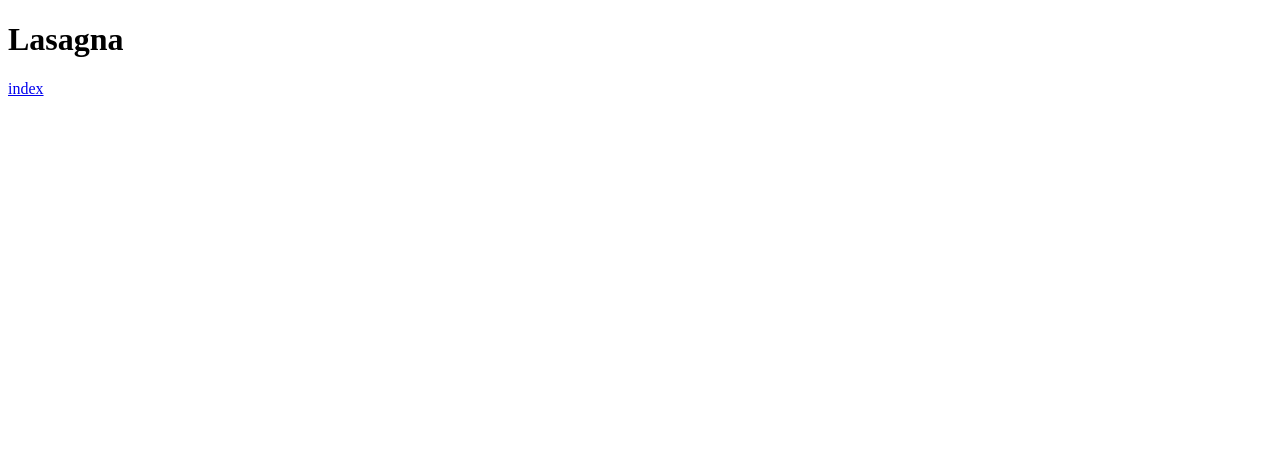
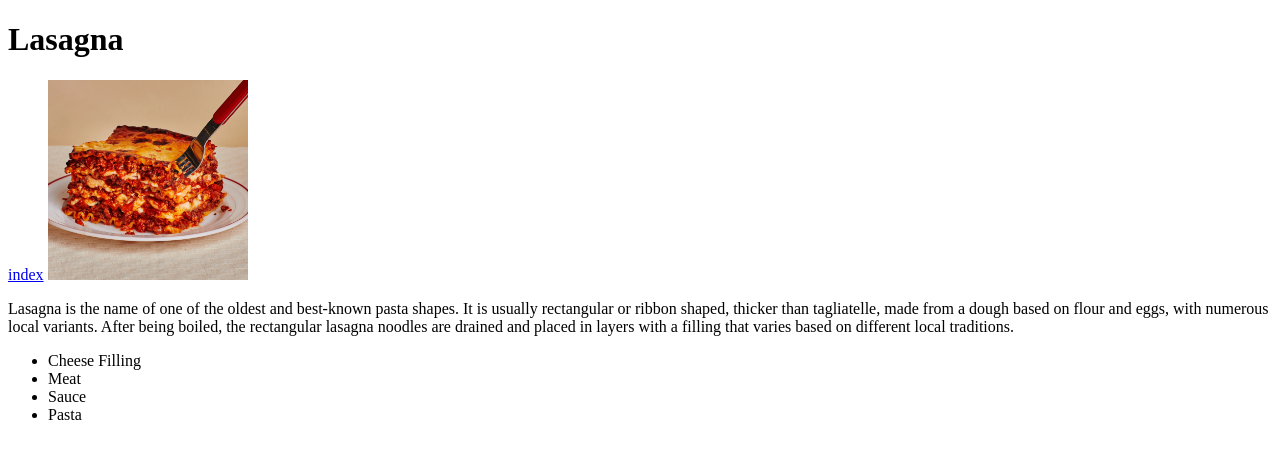
Before and after one commit to belkooo103/odin-recipes, a plain HTML site: page recipes/lasagna.html in a window 1280 px wide. Drawn offline with Linux system fonts and the light colour scheme.

Commit message:
Add lasagna.html

```diff
--- a/recipes/lasagna.html
+++ b/recipes/lasagna.html
@@ -8,5 +8,16 @@
 <body>
     <h1>Lasagna</h1>
     <a href="../index.html">index</a>
+    <img src="../img/lasagna.jpg" alt="Lasagna dish" height="200px">
+    <p> Lasagna is the name of one of the oldest and best-known pasta shapes.
+        It is usually rectangular or ribbon shaped, thicker than tagliatelle, made from a dough based on flour and eggs, with numerous local variants.
+        After being boiled, the rectangular lasagna noodles are drained and placed in layers with a filling that varies based on different local traditions.
+    </p>
+    <ul>
+        <li>Cheese Filling</li>
+        <li>Meat</li>
+        <li>Sauce</li>
+        <li>Pasta</li>
+    </ul>
 </body>
 </html>
```
